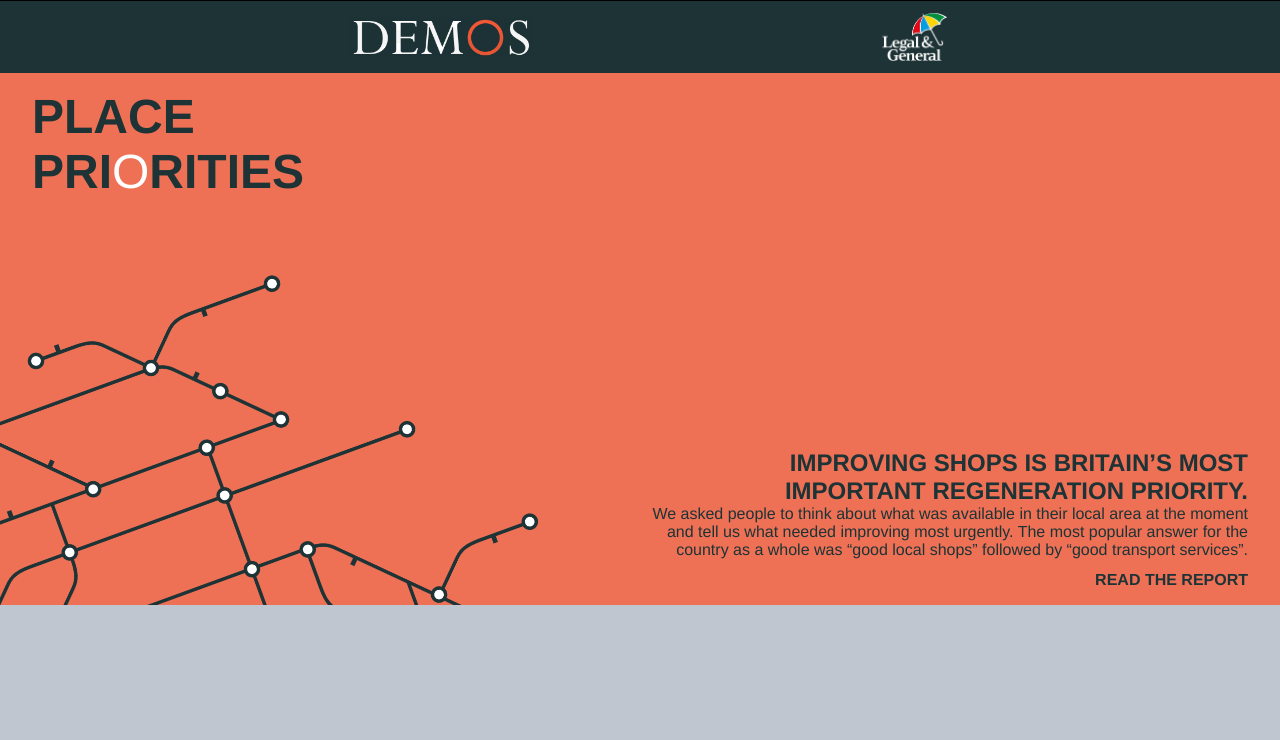
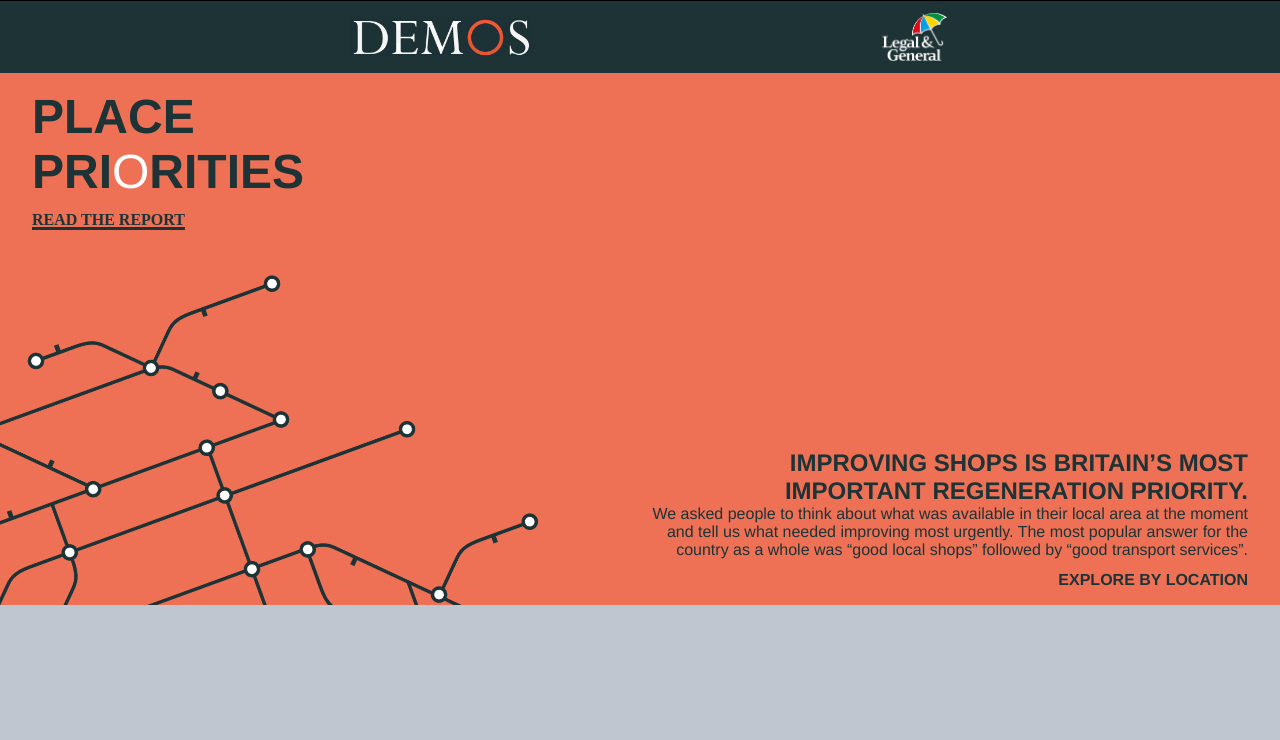
Before and after one commit to Demos-thinktank/urban-spaces, a Vue app: page / in a window 1280 px wide. Shown: the top 740 px of the page. Built offline with nearby package versions, Linux system fonts and the light colour scheme; the HTML template or start-up script is replaced by a standard one.

Commit message:
Footer -> header part 2

```diff
--- a/src/components/Header.vue
+++ b/src/components/Header.vue
@@ -1,22 +1,22 @@
 <template>
-  <footer>
+  <header>
     <img alt="demos logo" class="demos-logo" src="../assets/demos-logo.jpg" />
     <img
       alt="legal and general logo"
       class="lg-logo"
       src="../assets/landg.png"
     />
-  </footer>
+  </header>
 </template>
 
 <script>
 export default {
-  name: "Footer"
+  name: "Header"
 };
 </script>
 
 <style scoped>
-footer {
+header {
   display: flex;
   flex-wrap: wrap;
   justify-content: space-evenly;
--- a/src/views/Home.vue
+++ b/src/views/Home.vue
@@ -4,6 +4,9 @@
       <div class="section-1_left">
         <h1>PLACE<br />PRI<span class="white">O</span>RITIES</h1>
         <img class="tube-map" alt="tube map graphic" src="../assets/blue-lines.png">
+        <router-link to="/read-the-report"
+          ><p class="explore-link s1 underline">READ THE REPORT</p></router-link
+        >
       </div>
       <div class="section-1_right">
         <h2 class="subtitle">Improving shops is Britain’s most important regeneration priority.</h2>
@@ -12,8 +15,8 @@
         and tell us what needed improving most urgently. The most popular answer for the
         country as a whole was “good local shops” followed by “good transport services”.
         </p>
-        <router-link to="/read-the-report"
-          ><p class="explore-link s1 mr">READ THE REPORT</p></router-link
+        <router-link to="/most-urgent"
+          ><p class="explore-link s1 mr">EXPLORE BY LOCATION</p></router-link
         >
       </div>
     </div>
@@ -84,6 +87,13 @@ h1 {
   font-family: "Avenir Black", Avenir, Helvetica, Arial, sans-serif;
 }
 
+.underline{
+  font-family: "Avenir Black";
+  text-decoration-line: underline;
+  text-decoration-color: #1d3336;
+  text-decoration-thickness: 3px;
+}
+
 .section-1 {
   flex: 1;
   display: flex;
@@ -110,6 +120,8 @@ h1 {
     margin-bottom: 30px;
   }
 }
+
+
 
 .section-1_left {
   display: flex;
@@ -152,19 +164,6 @@ h1 {
   top: 50%;
 }
 
-/* Stop tube maps in their tracks on low widths */
-@media screen and (max-width: 960px) {
-  .section-1 .tube-map {
-    right: 283px;
-  }
-
-  .section-2 .tube-map {
-    left: 643px;
-  }
-  .section-3 .tube-map {
-    right: 624px;
-  }
-}
 
 .section-2 {
   border-bottom: 1px solid #1d3336;
@@ -226,4 +225,19 @@ a {
   color: white;
   font-weight: 500;
 }
+
+/* Stop tube maps in their tracks on low widths */
+@media screen and (max-width: 960px) {
+  .section-1 .tube-map {
+    right: 283px;
+  }
+
+  .section-2 .tube-map {
+    left: 643px;
+  }
+  .section-3 .tube-map {
+    right: 624px;
+  }
+}
+
 </style>
--- a/src/views/MostUrgent.vue
+++ b/src/views/MostUrgent.vue
@@ -1,7 +1,7 @@
 <template>
   <Layout
     title="MOST URGENT"
-    subtitle="The people want to see improved most urgently in their local area is [good local shops]. When asked which xxxx, x% said that their top priority was [ ], followed by y% who said [] ."
+    subtitle="We asked people to think about what was available in their local area at the moment and tell us what needed improving most urgently. The most popular answer for the country as a whole was “good local shops” followed by “good transport services”. "
     instruction="Use these buttons to explore results in different parts of the country."
   />
 </template>
```
